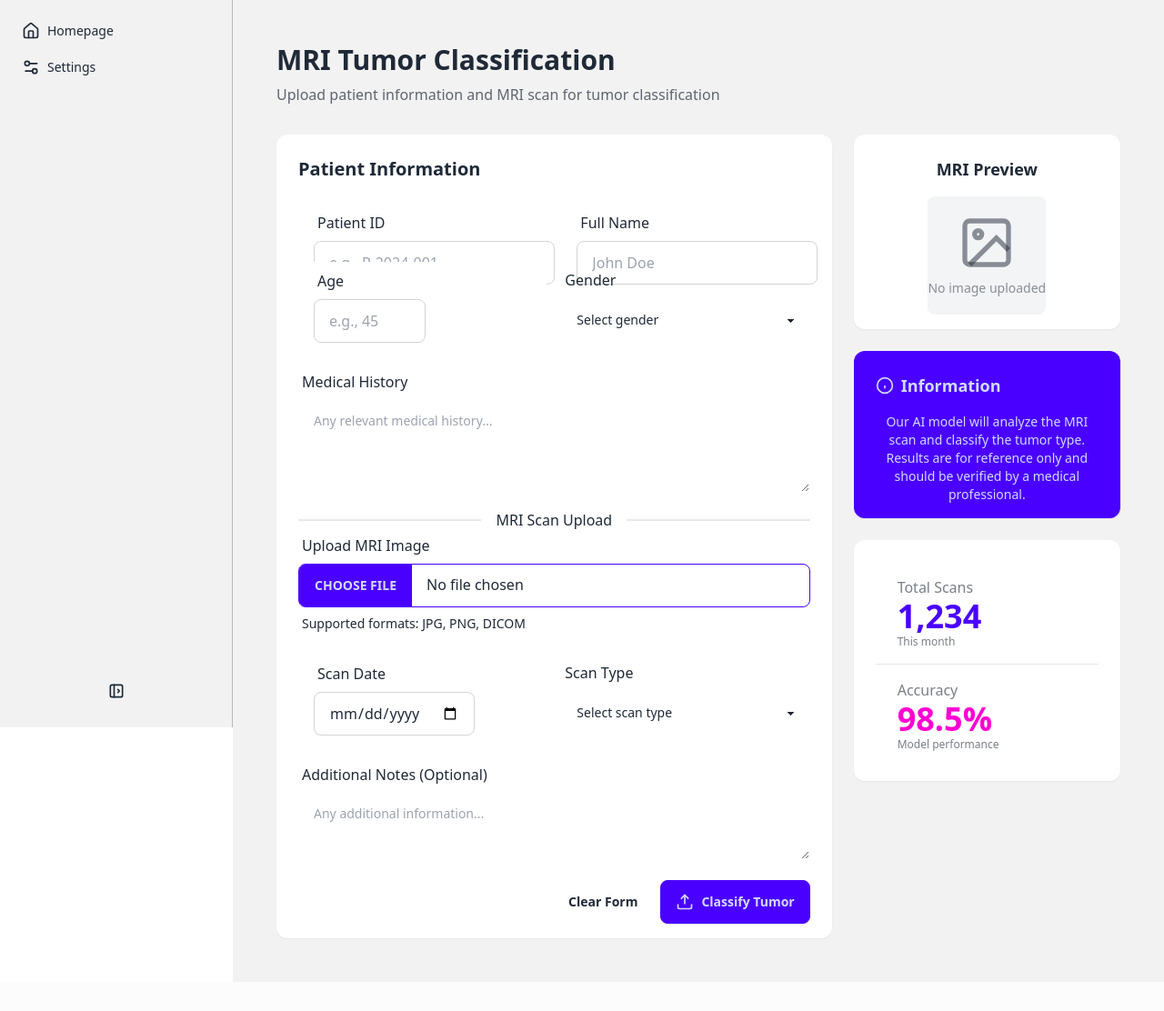
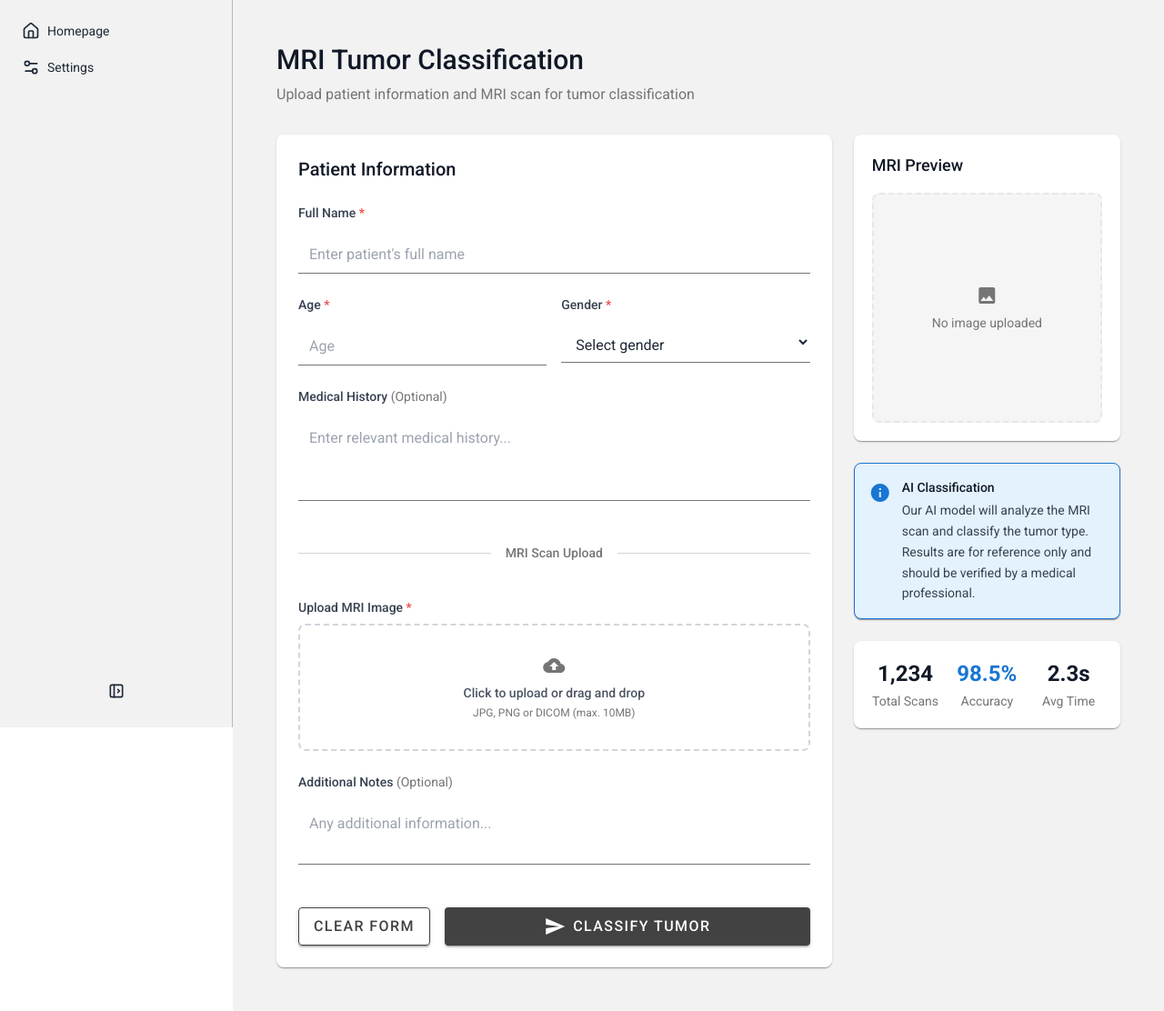
Before and after one commit to WWH16/tumor-classification-web-ver, a Django app: page /app in a window 1280 px wide. Shown: the whole page at 91% size. Before the commit the page ends 1034 px from the top, so only its background shows below. Run offline with Django 5.2, Linux system fonts and the light colour scheme; some libraries are stand-ins or nearby versions.

Commit message:
updated design

```diff
--- a/mainapp/templates/main.html
+++ b/mainapp/templates/main.html
@@ -4,157 +4,270 @@
 {% block title %}MRI Tumor Classification{% endblock %}
 
 {% block content %}
-<div class="bg-base-200 min-h-screen p-6">
-  <div class="max-w-6xl mx-auto">
-    <h1 class="text-3xl font-bold mb-2">MRI Tumor Classification</h1>
-    <p class="text-base-content/70 mb-8">Upload patient information and MRI scan for tumor classification</p>
+<!-- Add Material Design CSS and Fonts -->
+<link href="https://fonts.googleapis.com/css2?family=Roboto:wght@300;400;500;700&display=swap" rel="stylesheet">
+<link href="https://fonts.googleapis.com/icon?family=Material+Icons" rel="stylesheet">
+<style>
+  body {
+    font-family: 'Roboto', sans-serif;
+    background-color: #f5f5f5; /* Light grey background for a clean, hospital feel */
+  }
+  .mdc-button {
+    background-color: #424242; /* Dark grey for buttons */
+    color: white;
+    border-radius: 4px;
+    padding: 8px 16px;
+    font-weight: 500;
+    text-transform: uppercase;
+    letter-spacing: 0.0892857143em;
+    box-shadow: 0px 3px 1px -2px rgba(0, 0, 0, 0.2), 0px 2px 2px 0px rgba(0, 0, 0, 0.14), 0px 1px 5px 0px rgba(0, 0, 0, 0.12);
+    transition: box-shadow 0.2s cubic-bezier(0.4, 0, 0.2, 1);
+  }
+  .mdc-button:hover {
+    box-shadow: 0px 2px 4px -1px rgba(0, 0, 0, 0.2), 0px 4px 5px 0px rgba(0, 0, 0, 0.14), 0px 1px 10px 0px rgba(0, 0, 0, 0.12);
+  }
+  .mdc-button--outlined {
+    background-color: transparent;
+    border: 1px solid #424242;
+    color: #424242;
+  }
+  .mdc-text-field {
+    border-radius: 4px 4px 0 0;
+    border-bottom: 1px solid #757575; /* Muted grey */
+    padding: 16px 12px 8px;
+    font-size: 16px;
+    transition: border-color 0.2s;
+  }
+  .mdc-text-field:focus {
+    border-bottom: 2px solid #757575;
+    outline: none;
+  }
+  .mdc-card {
+    border-radius: 8px;
+    box-shadow: 0px 2px 1px -1px rgba(0, 0, 0, 0.2), 0px 1px 1px 0px rgba(0, 0, 0, 0.14), 0px 1px 3px 0px rgba(0, 0, 0, 0.12);
+    background-color: white;
+  }
+  .mdc-chip {
+    background-color: #e0e0e0; /* Light grey */
+    color: #424242;
+    border-radius: 16px;
+    padding: 4px 12px;
+    font-size: 14px;
+    font-weight: 500;
+  }
+  .mdc-linear-progress {
+    height: 4px;
+    background-color: #e0e0e0;
+    border-radius: 2px;
+  }
+  .mdc-linear-progress__bar {
+    background-color: #757575; /* Muted grey for progress */
+    border-radius: 2px;
+  }
+  .secondary-bg {
+    background-color: #f5f5f5; /* Light grey */
+  }
+  .secondary-text {
+    color: #757575; /* Grey for secondary text */
+  }
+  .muted-blue {
+    color: #1976d2; /* Soft blue for subtle accents */
+  }
+  .muted-blue-bg {
+    background-color: #e3f2fd; /* Very light blue background */
+  }
+  .muted-blue-border {
+    border-color: #1976d2;
+  }
+  .success-bg {
+    background-color: #e8f5e8; /* Soft green */
+  }
+  .success-text {
+    color: #2e7d32; /* Dark green */
+  }
+  .warning-bg {
+    background-color: #fff3e0; /* Soft orange */
+  }
+  .warning-text {
+    color: #ef6c00; /* Dark orange */
+  }
+</style>
+
+<div class="max-w-6xl mx-auto p-6">
+  <div class="mb-8">
+    <h1 class="text-3xl font-medium text-gray-900 mb-2">MRI Tumor Classification</h1>
+    <p class="text-base secondary-text">Upload patient information and MRI scan for tumor classification</p>
+  </div>
 
   <div class="grid grid-cols-1 lg:grid-cols-3 gap-6">
     <!-- Form Section -->
     <div class="lg:col-span-2">
-        <div class="card bg-base-100 shadow-sm rounded-xl w-full">
-          <div class="card-body px-6 pt-6 pb-4">
-            <h2 class="card-title mb-4 text-xl">Patient Information</h2>
-            <form id="patientForm" class="space-y-4">
-              <!-- Patient ID & Name -->
-              <div class="grid grid-cols-1 md:grid-cols-2 gap-4">
-                <label class="input w-full">
-                  <span class="label">Patient ID</span>
-                  <input type="text" placeholder="e.g., P-2024-001" class="input input-bordered bg-white" required />
+      <div class="mdc-card p-6">
+        <h2 class="text-xl font-medium text-gray-900 mb-6">Patient Information</h2>
+
+        <form id="patientForm" class="space-y-6">
+          <!-- Full Name -->
+          <div>
+            <label class="block text-sm font-medium text-gray-700 mb-2">
+              Full Name <span class="text-red-500">*</span>
             </label>
-
-                <label class="input w-full">
-                  <span class="label">Full Name</span>
-                  <input type="text" placeholder="John Doe" class="input input-bordered bg-white" required />
-                </label>
+            <input
+              type="text"
+              required
+              placeholder="Enter patient's full name"
+              class="mdc-text-field w-full"
+            />
           </div>
 
           <!-- Age & Gender -->
           <div class="grid grid-cols-1 md:grid-cols-2 gap-4">
-                <label class="input w-full">
-                  <span class="label">Age</span>
-                  <input type="number" placeholder="e.g., 45" min="1" max="120" class="input input-bordered bg-white" required />
+            <div>
+              <label class="block text-sm font-medium text-gray-700 mb-2">
+                Age <span class="text-red-500">*</span>
               </label>
+              <input
+                type="number"
+                required
+                placeholder="Age"
+                min="1"
+                max="120"
+                class="mdc-text-field w-full"
+              />
+            </div>
 
-                <label>
-                  <span class="label">Gender</span>
-                  <select class="select w-full bg-white" required>
+            <div>
+              <label class="block text-sm font-medium text-gray-700 mb-2">
+                Gender <span class="text-red-500">*</span>
+              </label>
+              <select
+                required
+                class="mdc-text-field w-full bg-white"
+              >
                 <option value="" disabled selected>Select gender</option>
-                    <option value="male">Male</option>
-                    <option value="female">Female</option>
-                    <option value="other">Other</option>
+                <option>Male</option>
+                <option>Female</option>
+                <option>Other</option>
               </select>
-                </label>
+            </div>
           </div>
 
           <!-- Medical History -->
-              <label class="input w-full">
-                <span class="label">Medical History</span>
-                <textarea class="textarea w-full bg-white" placeholder="Any relevant medical history..." rows="3"></textarea>
+          <div>
+            <label class="block text-sm font-medium text-gray-700 mb-2">
+              Medical History <span class="secondary-text font-normal">(Optional)</span>
             </label>
+            <textarea
+              placeholder="Enter relevant medical history..."
+              rows="3"
+              class="mdc-text-field w-full resize-none"
+            ></textarea>
+          </div>
 
-              <!-- MRI Upload Section -->
-              <div class="divider">MRI Scan Upload</div>
+          <!-- Divider -->
+          <div class="relative py-4">
+            <div class="absolute inset-0 flex items-center">
+              <div class="w-full border-t border-gray-300"></div>
+            </div>
+            <div class="relative flex justify-center">
+              <span class="px-4 bg-white text-sm font-medium secondary-text">MRI Scan Upload</span>
+            </div>
+          </div>
 
-              <label class="w-full">
-                <span class="label">Upload MRI Image</span>
-                <input type="file" class="file-input file-input-primary w-full" accept="image/*" required />
-                <p class="label text-sm">Supported formats: JPG, PNG, DICOM</p>
+          <!-- File Upload -->
+          <div>
+            <label class="block text-sm font-medium text-gray-700 mb-2">
+              Upload MRI Image <span class="text-red-500">*</span>
             </label>
-
-              <!-- Scan Details -->
-              <div class="grid grid-cols-1 md:grid-cols-2 gap-4">
-                <label class="input w-full">
-                  <span class="label">Scan Date</span>
-                  <input type="date" class="input input-bordered bg-white" required />
-                </label>
-
-                <label>
-                  <span class="label">Scan Type</span>
-                  <select class="select w-full bg-white" required>
-                    <option value="" disabled selected>Select scan type</option>
-                    <option value="t1">T1-weighted</option>
-                    <option value="t2">T2-weighted</option>
-                    <option value="flair">FLAIR</option>
-                    <option value="contrast">Contrast-enhanced</option>
-                  </select>
+            <div class="relative">
+              <input
+                type="file"
+                class="hidden"
+                id="mriUpload"
+                accept="image/*"
+                required
+              />
+              <label
+                for="mriUpload"
+                class="flex items-center justify-center w-full px-4 py-8 border-2 border-dashed border-gray-300 rounded-lg cursor-pointer hover:border-gray-400 hover:secondary-bg transition"
+              >
+                <div class="text-center">
+                  <i class="material-icons text-4xl secondary-text mb-2">cloud_upload</i>
+                  <p class="text-sm text-gray-600 font-medium">Click to upload or drag and drop</p>
+                  <p class="text-xs secondary-text mt-1">JPG, PNG or DICOM (max. 10MB)</p>
+                </div>
               </label>
             </div>
+          </div>
+          <!-- Additional Notes -->
+          <div>
+            <label class="block text-sm font-medium text-gray-700 mb-2">
+              Additional Notes <span class="secondary-text font-normal">(Optional)</span>
+            </label>
+            <textarea
+              placeholder="Any additional information..."
+              rows="2"
+              class="mdc-text-field w-full resize-none"
+            ></textarea>
+          </div>
 
-              <!-- Additional Notes -->
-              <label class="input w-full">
-                <span class="label">Additional Notes (Optional)</span>
-                <textarea class="textarea w-full bg-white" placeholder="Any additional information..." rows="2"></textarea>
-              </label>
-
-              <!-- Submit Button -->
-              <div class="card-actions justify-end mt-4">
-                <button type="reset" class="btn btn-ghost">Clear Form</button>
-                <button type="submit" class="btn btn-primary flex items-center gap-2">
-                  <svg xmlns="http://www.w3.org/2000/svg" class="h-5 w-5" viewBox="0 0 24 24" fill="none" stroke="currentColor" stroke-width="2">
-                    <path d="M21 15v4a2 2 0 0 1-2 2H5a2 2 0 0 1-2-2v-4"></path>
-                    <polyline points="17 8 12 3 7 8"></polyline>
-                    <line x1="12" y1="3" x2="12" y2="15"></line>
-                  </svg>
+          <!-- Action Buttons -->
+          <div class="flex gap-4 pt-4">
+            <button
+              type="reset"
+              class="mdc-button mdc-button--outlined"
+            >
+              Clear Form
+            </button>
+            <button
+              type="submit"
+              class="mdc-button flex-1 flex items-center justify-center gap-2"
+            >
+              <i class="material-icons">send</i>
               Classify Tumor
             </button>
           </div>
         </form>
       </div>
     </div>
-      </div>
 
-      <!-- Preview & Info Section -->
+    <!-- Right Sidebar -->
     <div class="lg:col-span-1 space-y-6">
-        <!-- Image Preview Card -->
-        <div class="card bg-base-100 shadow-sm rounded-xl w-full">
-          <div class="card-body items-center text-center px-6 pt-6 pb-4">
-            <h3 class="card-title mb-2 text-lg">MRI Preview</h3>
-            <div id="imagePreview" class="aspect-square bg-gray-100 rounded-lg flex items-center justify-center">
-              <div class="text-center text-base-content/50">
-                <svg xmlns="http://www.w3.org/2000/svg" class="h-16 w-16 mx-auto mb-2" viewBox="0 0 24 24" fill="none" stroke="currentColor" stroke-width="2">
-                  <rect x="3" y="3" width="18" height="18" rx="2" ry="2"></rect>
-                  <circle cx="8.5" cy="8.5" r="1.5"></circle>
-                  <polyline points="21 15 16 10 5 21"></polyline>
-                </svg>
-                <p class="text-sm">No image uploaded</p>
-              </div>
+      <!-- Image Preview -->
+      <div class="mdc-card p-5">
+        <h3 class="text-lg font-medium text-gray-900 mb-4">MRI Preview</h3>
+        <div id="imagePreview" class="aspect-square secondary-bg rounded-lg border-2 border-dashed border-gray-200 flex items-center justify-center">
+          <div class="text-center">
+            <i class="material-icons text-5xl secondary-text mb-2">image</i>
+            <p class="text-sm secondary-text">No image uploaded</p>
           </div>
         </div>
       </div>
 
-        <!-- Classification Info -->
-        <div class="card bg-primary text-primary-content shadow-sm rounded-xl w-full">
-          <div class="card-body px-6 pt-6 pb-4">
-            <h3 class="card-title text-lg flex items-center gap-2 mb-2">
-              <svg xmlns="http://www.w3.org/2000/svg" class="h-5 w-5" viewBox="0 0 24 24" fill="none" stroke="currentColor" stroke-width="2">
-                <circle cx="12" cy="12" r="10"></circle>
-                <line x1="12" y1="16" x2="12" y2="12"></line>
-                <line x1="12" y1="8" x2="12.01" y2="8"></line>
-              </svg>
-              Information
-            </h3>
-            <p class="text-sm text-center">
-              Our AI model will analyze the MRI scan and classify the tumor type. Results are for reference only and should be verified by a medical professional.
-            </p>
+      <!-- Info Alert -->
+      <div class="mdc-card p-4 muted-blue-bg muted-blue-border border">
+        <div class="flex gap-3">
+          <i class="material-icons muted-blue flex-shrink-0 mt-1">info</i>
+          <div>
+            <h3 class="font-medium text-sm text-gray-900 mb-1">AI Classification</h3>
+            <p class="text-sm text-gray-700 leading-relaxed">Our AI model will analyze the MRI scan and classify the tumor type. Results are for reference only and should be verified by a medical professional.</p>
+          </div>
         </div>
       </div>
 
-        <!-- Quick Stats -->
-        <div class="card bg-base-100 shadow-sm rounded-xl w-full">
-          <div class="card-body px-6 pt-6 pb-4">
-            <div class="stats stats-vertical w-full">
-              <div class="stat">
-                <div class="stat-title">Total Scans</div>
-                <div class="stat-value text-primary">1,234</div>
-                <div class="stat-desc">This month</div>
+      <!-- Stats -->
+      <div class="mdc-card p-5">
+        <div class="grid grid-cols-3 gap-4 text-center">
+          <div>
+            <p class="text-2xl font-bold text-gray-900">1,234</p>
+            <p class="text-sm secondary-text mt-1">Total Scans</p>
           </div>
-              <div class="stat">
-                <div class="stat-title">Accuracy</div>
-                <div class="stat-value text-secondary">98.5%</div>
-                <div class="stat-desc">Model performance</div>
+          <div>
+            <p class="text-2xl font-bold muted-blue">98.5%</p>
+            <p class="text-sm secondary-text mt-1">Accuracy</p>
           </div>
-            </div>
+          <div>
+            <p class="text-2xl font-bold text-gray-900">2.3s</p>
+            <p class="text-sm secondary-text mt-1">Avg Time</p>
           </div>
         </div>
       </div>
@@ -164,75 +277,82 @@
 
 <!-- Result Modal -->
 <dialog id="resultModal" class="modal">
-  <div class="modal-box max-w-2xl">
-    <h3 class="text-2xl font-bold mb-4">Classification Results</h3>
-    <div class="space-y-4">
-      <!-- Success -->
-      <div class="alert alert-success flex items-center gap-2">
-        <svg xmlns="http://www.w3.org/2000/svg" class="h-6 w-6" viewBox="0 0 24 24" fill="none" stroke="currentColor" stroke-width="2">
-          <path d="M22 11.08V12a10 10 0 1 1-5.93-9.14"></path>
-          <polyline points="22 4 12 14.01 9 11.01"></polyline>
-        </svg>
-        <span>Analysis completed successfully</span>
+  <div class="modal-box max-w-2xl rounded-lg mdc-card p-6">
+    <h3 class="text-2xl font-medium text-gray-900 mb-6">Classification Results</h3>
+
+    <div class="space-y-5">
+      <!-- Success Message -->
+      <div class="success-bg border border-green-200 rounded-lg p-4 flex items-center gap-3">
+        <i class="material-icons success-text flex-shrink-0">check_circle</i>
+        <span class="text-sm success-text font-medium">Analysis completed successfully</span>
       </div>
 
-      <!-- Classification Details -->
-      <div class="card bg-base-100 shadow-sm rounded-xl w-full">
-        <div class="card-body px-6 pt-6 pb-4">
-          <h4 class="font-bold text-lg mb-3">Detected Tumor Type</h4>
-          <div class="badge badge-lg badge-primary mb-4">Glioblastoma</div>
-
-          <div class="space-y-2">
-            <div class="flex justify-between">
-              <span class="font-semibold">Confidence Level:</span>
-              <span>94.7%</span>
-            </div>
-            <progress class="progress progress-primary w-full" value="94.7" max="100"></progress>
+      <!-- Results Card -->
+      <div class="mdc-card p-5">
+        <h4 class="font-medium text-lg text-gray-900 mb-4">Detected Tumor Type</h4>
+        <div class="mdc-chip mb-5">
+          Glioblastoma
         </div>
 
-          <div class="divider"></div>
+        <div class="space-y-5">
+          <div>
+            <div class="flex justify-between text-sm mb-2">
+              <span class="font-medium text-gray-700">Confidence Level</span>
+              <span class="font-semibold text-gray-900">94.7%</span>
+            </div>
+            <div class="mdc-linear-progress">
+              <div class="mdc-linear-progress__bar" style="width: 94.7%"></div>
+            </div>
+          </div>
 
-          <h5 class="font-bold mb-2">Other Possibilities</h5>
-          <div class="space-y-2">
-            <div class="flex justify-between text-sm">
-              <span>Astrocytoma</span>
-              <span>3.2%</span>
+          <div class="border-t border-gray-200 pt-4">
+            <h5 class="font-medium text-base text-gray-900 mb-4">Other Possibilities</h5>
+            <div class="space-y-4">
+              <div>
+                <div class="flex justify-between text-sm mb-2">
+                  <span class="text-gray-700">Astrocytoma</span>
+                  <span class="font-medium text-gray-900">3.2%</span>
                 </div>
-            <progress class="progress progress-accent w-full" value="3.2" max="100"></progress>
-
-            <div class="flex justify-between text-sm">
-              <span>Meningioma</span>
-              <span>1.8%</span>
+                <div class="mdc-linear-progress">
+                  <div class="mdc-linear-progress__bar" style="width: 3.2%; background-color: #9e9e9e;"></div>
                 </div>
-            <progress class="progress progress-accent w-full" value="1.8" max="100"></progress>
+              </div>
+              <div>
+                <div class="flex justify-between text-sm mb-2">
+                  <span class="text-gray-700">Meningioma</span>
+                  <span class="font-medium text-gray-900">1.8%</span>
+                </div>
+                <div class="mdc-linear-progress">
+                  <div class="mdc-linear-progress__bar" style="width: 1.8%; background-color: #9e9e9e;"></div>
+                </div>
+              </div>
+            </div>
           </div>
         </div>
       </div>
 
-      <!-- Recommendations -->
-      <div class="alert alert-warning flex items-center gap-2">
-        <svg xmlns="http://www.w3.org/2000/svg" class="h-6 w-6" viewBox="0 0 24 24" fill="none" stroke="currentColor" stroke-width="2">
-          <path d="M10.29 3.86L1.82 18a2 2 0 0 0 1.71 3h16.94a2 2 0 0 0 1.71-3L13.71 3.86a2 2 0 0 0-3.42 0z"></path>
-          <line x1="12" y1="9" x2="12" y2="13"></line>
-          <line x1="12" y1="17" x2="12.01" y2="17"></line>
-        </svg>
-        <span class="text-sm">Please consult with a specialist for proper diagnosis and treatment plan.</span>
+      <!-- Warning -->
+      <div class="warning-bg border border-orange-200 rounded-lg p-4 flex items-start gap-3">
+        <i class="material-icons warning-text flex-shrink-0 mt-1">warning</i>
+        <span class="text-sm warning-text leading-relaxed">Please consult with a specialist for proper diagnosis and treatment plan.</span>
       </div>
     </div>
 
-    <div class="modal-action">
-      <form method="dialog">
-        <button class="btn btn-ghost">Close</button>
-        <button class="btn btn-primary">Download Report</button>
-      </form>
+    <div class="flex gap-4 mt-6">
+      <button onclick="resultModal.close()" class="mdc-button mdc-button--outlined">
+        Close
+      </button>
+      <button class="mdc-button flex-1">
+        Download Report
+      </button>
     </div>
   </div>
   <form method="dialog" class="modal-backdrop"><button>close</button></form>
 </dialog>
 
 <script>
-  // Image preview functionality
-  const fileInput = document.querySelector('input[type="file"]');
+  // Image preview
+  const fileInput = document.getElementById('mriUpload');
   const imagePreview = document.getElementById('imagePreview');
 
   fileInput.addEventListener('change', function(e) {
@@ -255,7 +375,7 @@
 
     const submitBtn = form.querySelector('button[type="submit"]');
     const originalText = submitBtn.innerHTML;
-    submitBtn.innerHTML = '<span class="loading loading-spinner"></span> Processing...';
+    submitBtn.innerHTML = '<span class="loading loading-spinner loading-xs"></span> <span class="text-sm">Processing...</span>';
     submitBtn.disabled = true;
 
     setTimeout(() => {
```
Lines whose indentation alone changed are shown as unchanged.
